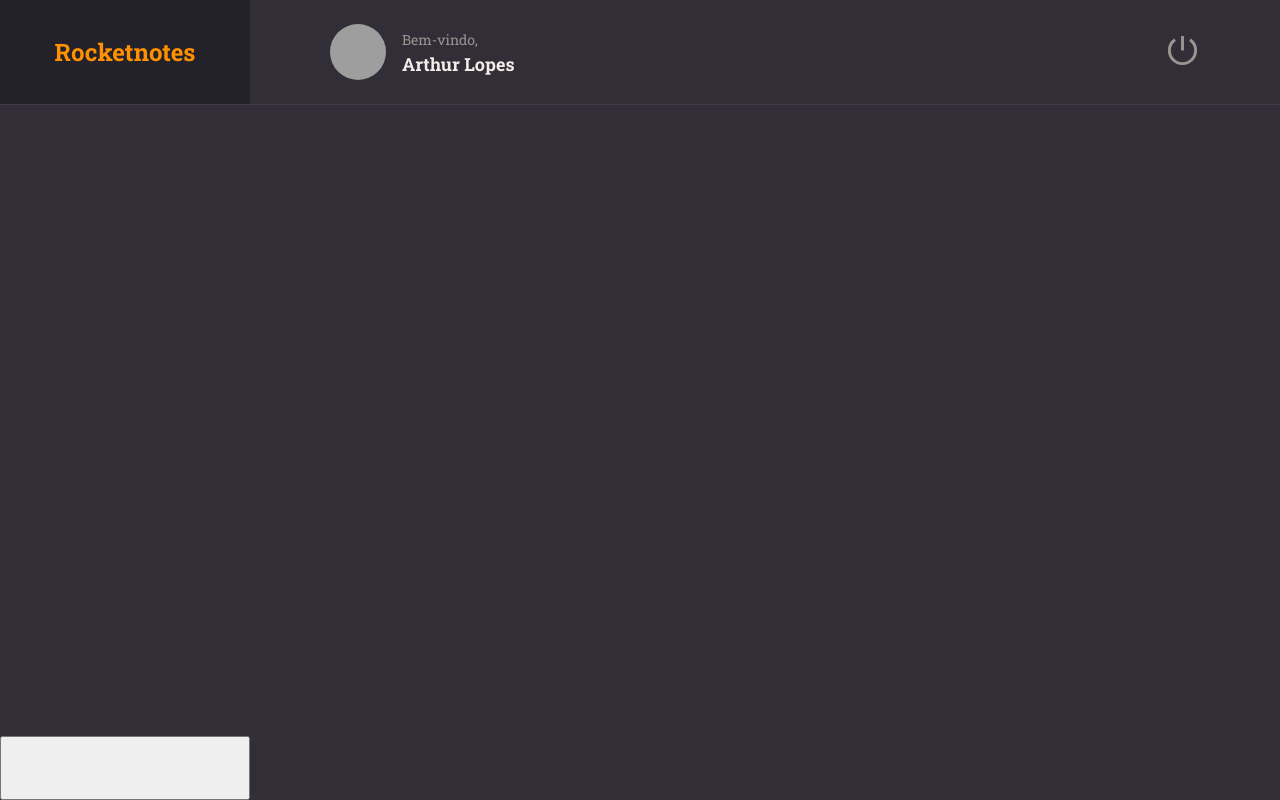
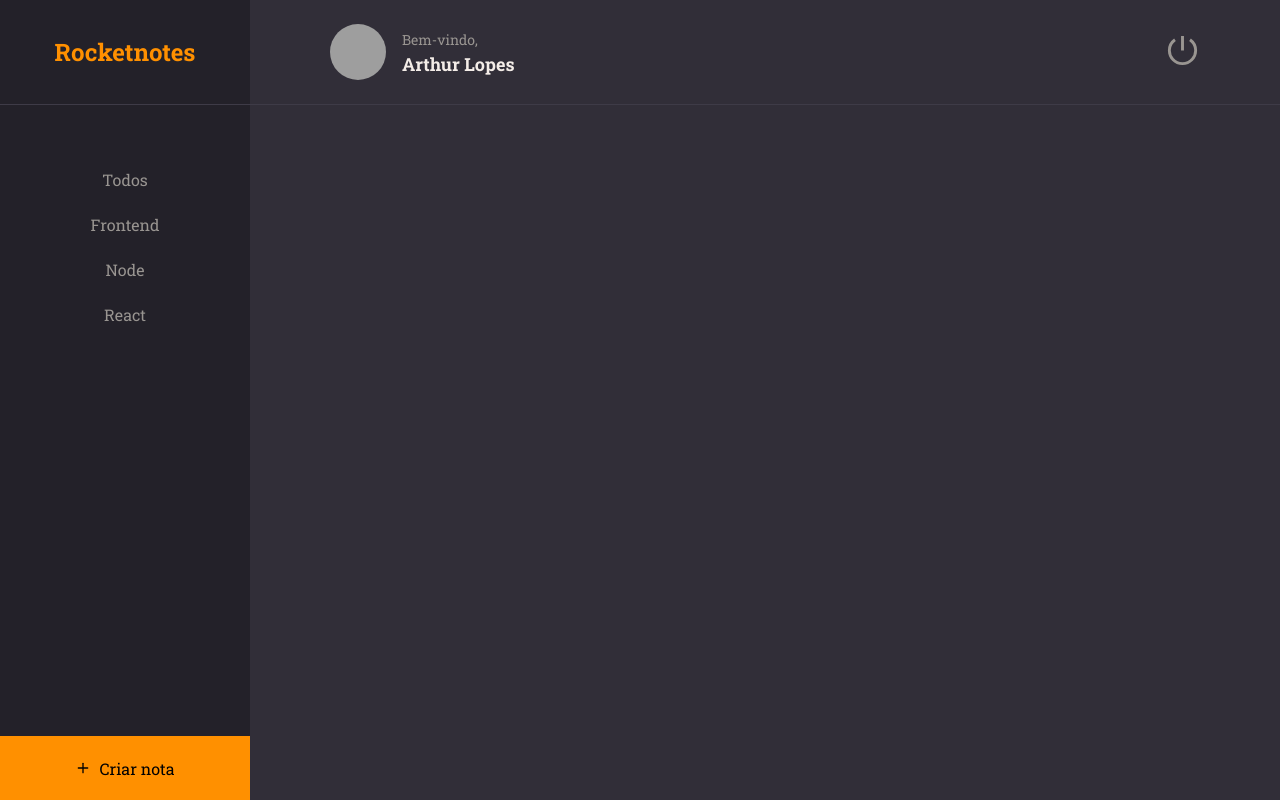
Before and after one commit to arthurlopesr/rocketnotes, a React (Vite) app: page / in a window 1280 px wide. Built offline with nearby package versions, Linux system fonts and the light colour scheme; grey boxes are pictures that could not be loaded.

Commit message:
started home page

```diff
--- a/src/components/Button/Button.jsx
+++ b/src/components/Button/Button.jsx
@@ -1,12 +1,12 @@
 import { Container } from "./styles";
 
-export function Button({ title, loading = false, ...rest }) {
+export function Button({ title, loading = false, ...props }) {
 
     return (
         <Container
             type="button"
             disabled={loading}
-            {...rest}
+            {...props}
         >
             {loading ? 'Carregando...' : title}
         </Container>
--- a/src/components/ButtonText/ButtonText.jsx
+++ b/src/components/ButtonText/ButtonText.jsx
@@ -1,10 +1,11 @@
 import { Container } from './styles'
 
-export function ButtonText({ title, ...rest }) {
+export function ButtonText({ title, isActive = false, ...props }) {
     return (
         <Container
             type='button'
-            {...rest}
+            isActive={isActive}
+            {...props}
         >
 
             {title}
--- a/src/components/ButtonText/styles.js
+++ b/src/components/ButtonText/styles.js
@@ -2,7 +2,7 @@ import styled from 'styled-components'
 
 export const Container = styled.button`
     background: none;
-    color: ${({ theme }) => theme.COLORS.ORANGE};
+    color: ${({ theme, isActive }) => isActive ? theme.COLORS.ORANGE :  theme.COLORS.GRAY_100 };
     border: none;
     font-size: 16px;
 
--- a/src/pages/Home/Home.jsx
+++ b/src/pages/Home/Home.jsx
@@ -1,9 +1,11 @@
-import { Container, Brand, Menu, Search, Content, NewNote } from './styles'
-import { Header } from '../../components/Header/Header'
+import { FiPlus} from 'react-icons/fi';
+import { Container, Brand, Menu, Search, Content, NewNote } from './styles';
+import { Header } from '../../components/Header/Header';
+import { ButtonText } from '../../components/ButtonText/ButtonText';
 
 
-export function Home(){
-    return(
+export function Home() {
+    return (
         <Container>
             <Brand>
                 <h1>Rocketnotes</h1>
@@ -12,6 +14,11 @@ export function Home(){
             <Header />
 
             <Menu>
+
+                <li><ButtonText title={"Todos"} /></li>
+                <li><ButtonText title={"Frontend"} /></li>
+                <li> <ButtonText title={"Node"} /></li>
+                <li> <ButtonText title={"React"} /></li>
 
             </Menu>
 
@@ -24,7 +31,8 @@ export function Home(){
             </Content>
 
             <NewNote>
-
+                <FiPlus/>
+                Criar nota
             </NewNote>
         </Container>
     )
--- a/src/pages/Home/styles.js
+++ b/src/pages/Home/styles.js
@@ -36,6 +36,14 @@ export const Brand = styled.div`
 
 export const Menu = styled.ul`
     grid-area: menu;
+    background-color: ${({ theme }) => theme.COLORS.BACKGROUND_900};
+
+    padding-top: 64px;
+    text-align: center;
+
+    > li {
+        margin-bottom: 24px;
+    }
 
 `;
 
@@ -51,5 +59,12 @@ export const Content = styled.div`
 
 export const NewNote = styled.button`
     grid-area: newnote;
+    border: none;
+
+    display: flex;
+    justify-content: center;
+    align-items: center;
+    gap: 8px;
+    background-color: ${({ theme }) => theme.COLORS.ORANGE};
 
 `;
```
